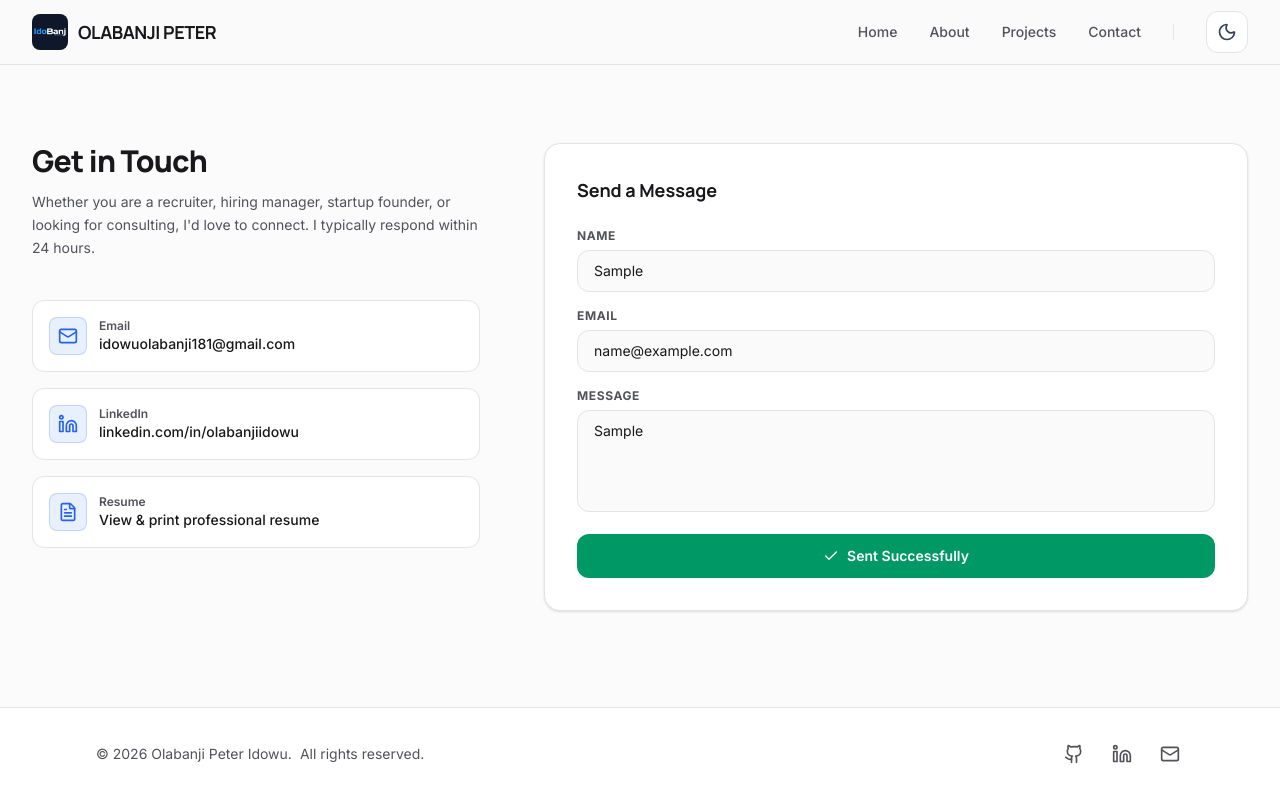
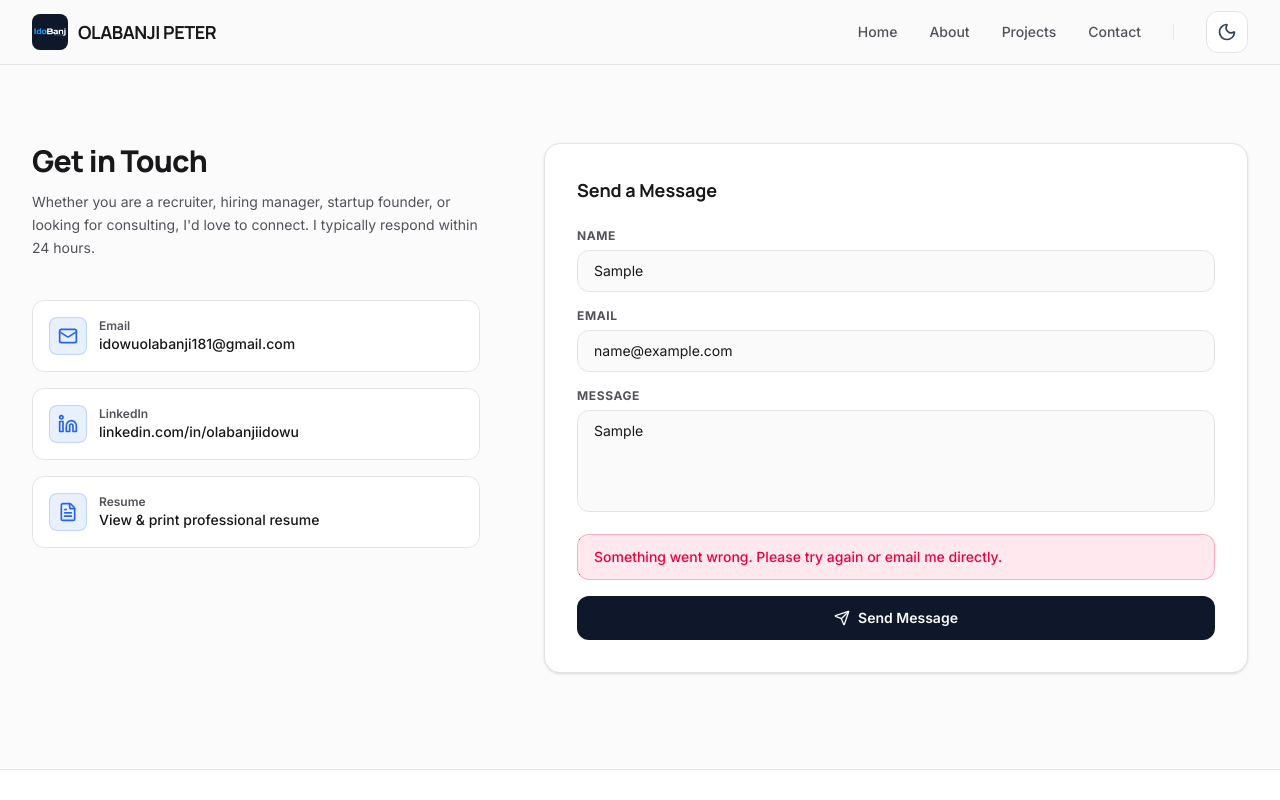
Before and after one commit to idobanj/Olabanji-Idowu, a React (Vite) app: page / in a window 1280 px wide. Both pictures are taken after typing "Sample", "name@example.com", "Sample" into the empty fields and a click on the button "Send Message". Shown: the part 4408-5208 px from the top of the page. Built offline with nearby package versions, Linux system fonts and the light colour scheme.

Commit message:
added contact to receive message

```diff
--- a/src/features/home/Contact.jsx
+++ b/src/features/home/Contact.jsx
@@ -3,25 +3,58 @@ import { Link } from 'react-router-dom';
 import { Mail, FileText, Send, Check } from 'lucide-react';
 import { Github, Linkedin } from '../../components/ui/BrandIcons';
 
+const FORMSPREE_ENDPOINT = 'https://formspree.io/f/xojgpveo';
+
 export function Contact() {
   const [formState, setFormState] = useState({ name: '', email: '', message: '' });
-  const [isSubmitted, setIsSubmitted] = useState(false);
+  const [submitState, setSubmitState] = useState({
+    isSubmitting: false,
+    isSubmitted: false,
+    error: '',
+  });
 
-  const handleSubmit = (e) => {
+  const handleSubmit = async (e) => {
     e.preventDefault();
     if (!formState.name || !formState.email || !formState.message) return;
 
-    // Simulate submission success
-    setIsSubmitted(true);
-    setTimeout(() => {
-      setIsSubmitted(false);
+    setSubmitState({ isSubmitting: true, isSubmitted: false, error: '' });
+
+    try {
+      const response = await fetch(FORMSPREE_ENDPOINT, {
+        method: 'POST',
+        headers: {
+          Accept: 'application/json',
+          'Content-Type': 'application/json',
+        },
+        body: JSON.stringify({
+          name: formState.name,
+          email: formState.email,
+          message: formState.message,
+          _subject: `Portfolio message from ${formState.name}`,
+        }),
+      });
+
+      if (!response.ok) {
+        throw new Error('Message could not be sent.');
+      }
+
       setFormState({ name: '', email: '', message: '' });
-    }, 4000);
+      setSubmitState({ isSubmitting: false, isSubmitted: true, error: '' });
+    } catch {
+      setSubmitState({
+        isSubmitting: false,
+        isSubmitted: false,
+        error: 'Something went wrong. Please try again or email me directly.',
+      });
+    }
   };
 
   const handleTextChange = (e) => {
     const { name, value } = e.target;
     setFormState(prev => ({ ...prev, [name]: value }));
+    if (submitState.error || submitState.isSubmitted) {
+      setSubmitState({ isSubmitting: false, isSubmitted: false, error: '' });
+    }
   };
 
   return (
@@ -106,6 +139,7 @@ export function Contact() {
                   value={formState.name}
                   onChange={handleTextChange}
                   required
+                  disabled={submitState.isSubmitting}
                   placeholder="Your Name"
                   className="w-full px-4 py-2.5 rounded-xl border border-border bg-background text-foreground text-sm focus:outline-none transition-colors duration-150"
                 />
@@ -122,6 +156,7 @@ export function Contact() {
                   value={formState.email}
                   onChange={handleTextChange}
                   required
+                  disabled={submitState.isSubmitting}
                   placeholder="you@example.com"
                   className="w-full px-4 py-2.5 rounded-xl border border-border bg-background text-foreground text-sm focus:outline-none transition-colors duration-150"
                 />
@@ -137,25 +172,43 @@ export function Contact() {
                   value={formState.message}
                   onChange={handleTextChange}
                   required
+                  disabled={submitState.isSubmitting}
                   rows={4}
                   placeholder="Type your message here..."
                   className="w-full px-4 py-2.5 rounded-xl border border-border bg-background text-foreground text-sm focus:outline-none transition-colors duration-150 resize-none"
                 />
               </div>
 
+              {submitState.error && (
+                <p className="rounded-xl border border-rose-500/30 bg-rose-500/10 px-4 py-3 text-sm font-medium text-rose-600 dark:text-rose-300">
+                  {submitState.error}
+                </p>
+              )}
+
+              {submitState.isSubmitted && (
+                <p className="rounded-xl border border-emerald-500/30 bg-emerald-500/10 px-4 py-3 text-sm font-medium text-emerald-700 dark:text-emerald-300">
+                  Thanks. Your message has been sent.
+                </p>
+              )}
+
               <button
                 type="submit"
-                disabled={isSubmitted}
+                disabled={submitState.isSubmitting || submitState.isSubmitted}
                 className={`w-full inline-flex items-center justify-center gap-2 px-6 py-3 rounded-xl font-semibold transition-all duration-200 cursor-pointer ${
-                  isSubmitted
+                  submitState.isSubmitted
                     ? 'bg-emerald-600 text-white'
                     : 'bg-primary text-primary-foreground hover:opacity-95 active:scale-[0.98]'
                 } text-sm`}
               >
-                {isSubmitted ? (
+                {submitState.isSubmitted ? (
                   <>
                     <Check className="h-4 w-4" />
                     Sent Successfully
+                  </>
+                ) : submitState.isSubmitting ? (
+                  <>
+                    <Send className="h-4 w-4" />
+                    Sending...
                   </>
                 ) : (
                   <>
```
